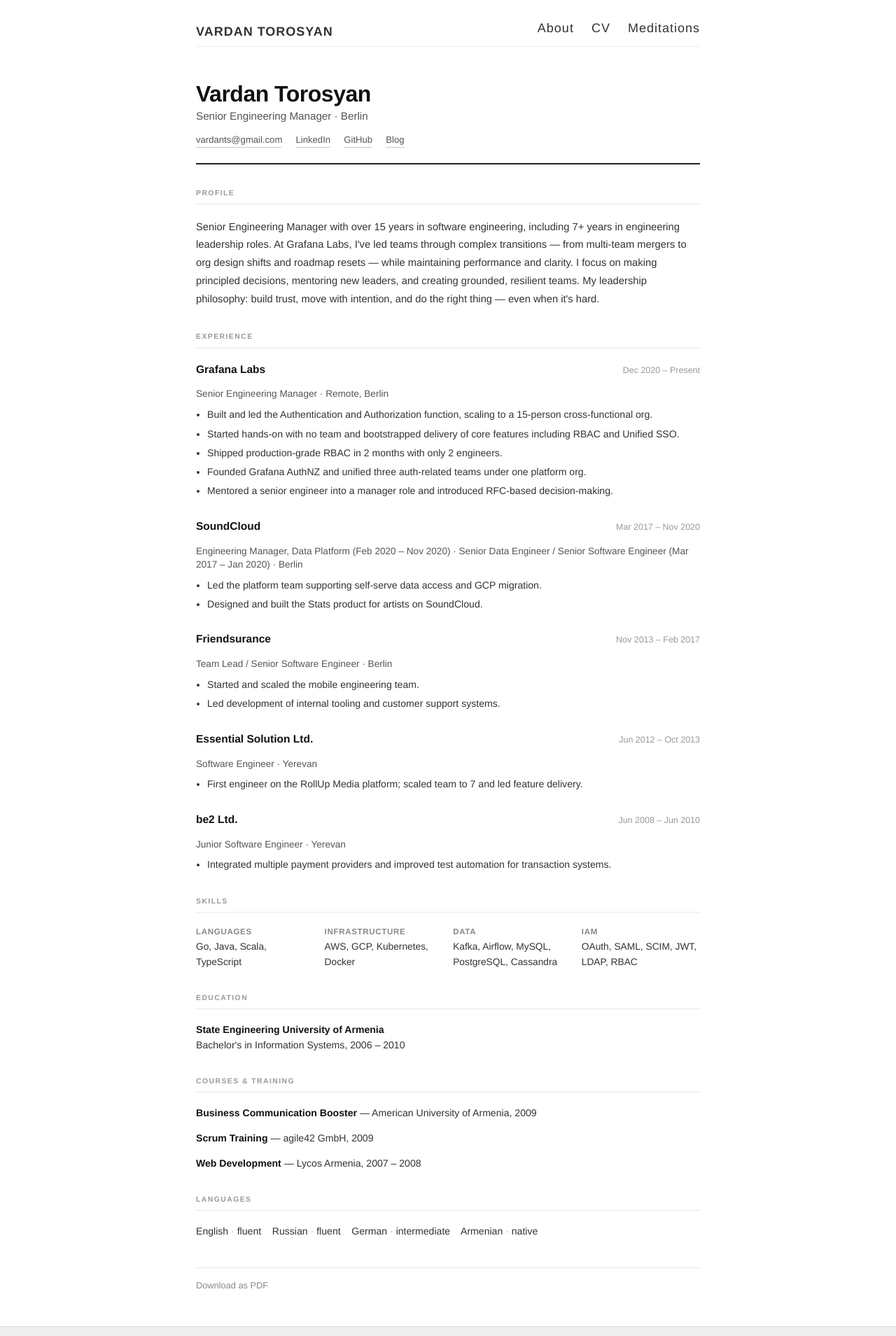
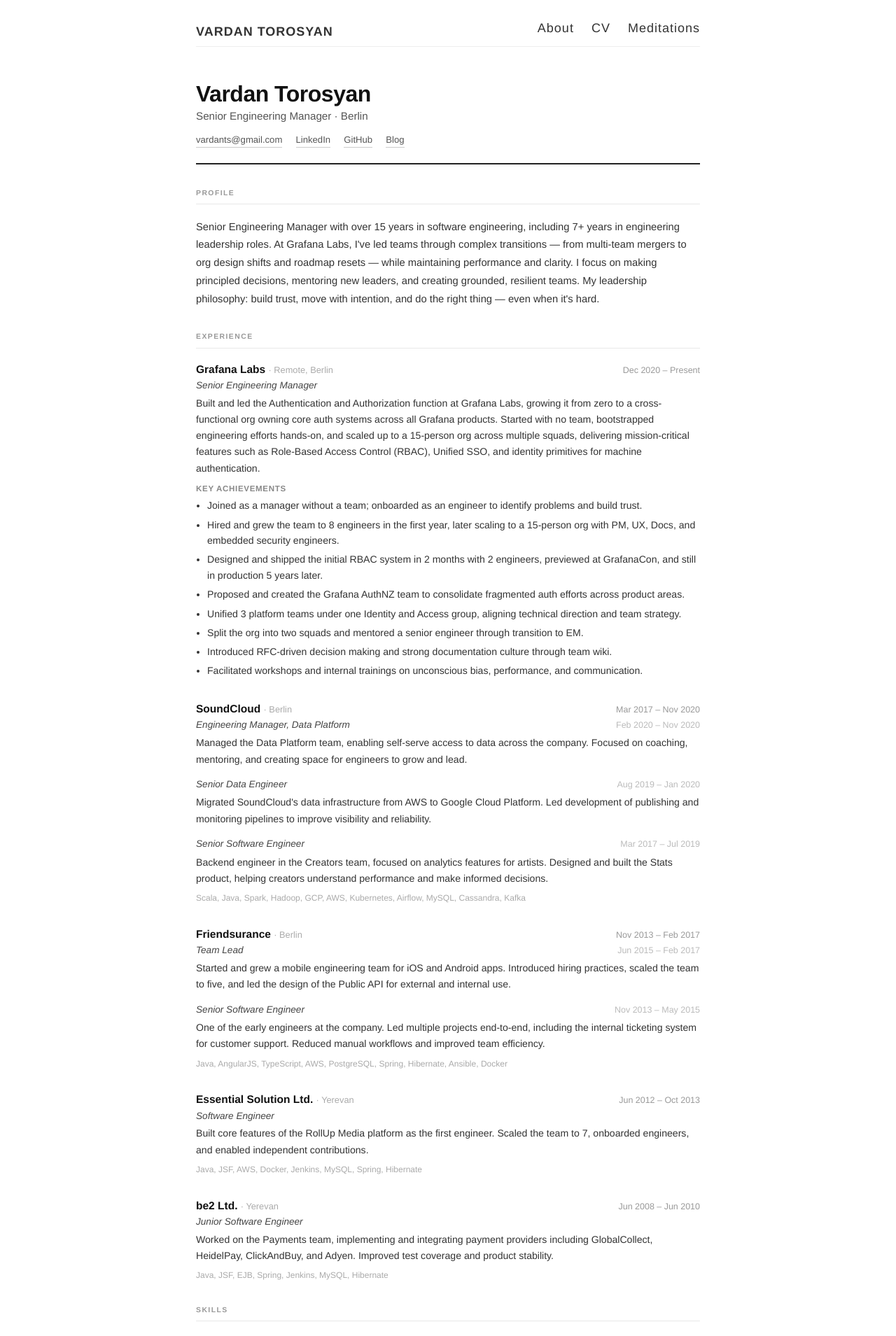
Before and after one commit to vtorosyan/vtorosyan.github.io, a Jekyll site: the page built from cv.html, in a window 1280 px wide. Shown: the top 1909 px of the page at 70% size. Built offline with Jekyll 4.4.1, drawn with Linux system fonts in a browser that asks for light colours; some of the changed text lies outside the part shown.

Commit message:
Update CV with full content from PDF — richer role descriptions and sub-roles

```diff
--- a/cv.html
+++ b/cv.html
@@ -78,7 +78,7 @@
 
   /* ── Work Experience ── */
   .cv-job {
-    margin-bottom: 1.75rem;
+    margin-bottom: 2rem;
   }
 
   .cv-job:last-child {
@@ -100,6 +100,12 @@
     color: #111;
   }
 
+  .cv-location {
+    font-size: 0.8rem;
+    color: #aaa;
+    font-weight: 400;
+  }
+
   .cv-dates {
     font-size: 0.78rem;
     color: #999;
@@ -107,14 +113,44 @@
     font-variant-numeric: tabular-nums;
   }
 
+  .cv-subrole {
+    margin-bottom: 0.9rem;
+  }
+
+  .cv-subrole:last-child {
+    margin-bottom: 0;
+  }
+
+  .cv-role-header {
+    display: flex;
+    justify-content: space-between;
+    align-items: baseline;
+    gap: 0.5rem;
+    flex-wrap: wrap;
+    margin-bottom: 0.3rem;
+  }
+
   .cv-role {
     font-size: 0.85rem;
-    color: #555;
-    margin-bottom: 0.55rem;
+    font-style: italic;
+    color: #444;
+  }
+
+  .cv-role-dates {
+    font-size: 0.78rem;
+    color: #bbb;
+    white-space: nowrap;
+  }
+
+  .cv-desc {
+    font-size: 0.88rem;
+    color: #333;
+    line-height: 1.65;
+    margin: 0 0 0.5rem;
   }
 
   .cv-job ul {
-    margin: 0;
+    margin: 0 0 0.5rem;
     padding-left: 1rem;
   }
 
@@ -123,6 +159,21 @@
     color: #333;
     margin-bottom: 0.3rem;
     line-height: 1.6;
+  }
+
+  .cv-stack {
+    font-size: 0.75rem;
+    color: #aaa;
+    margin: 0.3rem 0 0;
+  }
+
+  .cv-achievements-label {
+    font-size: 0.72rem;
+    font-weight: 700;
+    letter-spacing: 0.06em;
+    text-transform: uppercase;
+    color: #888;
+    margin: 0.6rem 0 0.3rem;
   }
 
   /* ── Skills ── */
@@ -181,29 +232,17 @@
       display: none !important;
     }
 
-    .cv {
-      max-width: 100%;
-    }
-
-    .cv-header {
-      border-bottom-color: #000;
-    }
-
-    .cv-job li,
-    .cv-profile,
-    .cv-item {
-      font-size: 10pt;
-    }
-
-    .cv-name {
-      font-size: 20pt;
-    }
+    .cv { max-width: 100%; }
+    .cv-header { border-bottom-color: #000; }
+    .cv-desc, .cv-job li, .cv-profile, .cv-item { font-size: 10pt; }
+    .cv-name { font-size: 20pt; }
   }
 
   /* ── Responsive ── */
   @media (max-width: 560px) {
     .cv-name { font-size: 1.5rem; }
-    .cv-job-header { flex-direction: column; gap: 0.1rem; }
+    .cv-job-header,
+    .cv-role-header { flex-direction: column; gap: 0.1rem; }
     .cv-skills { grid-template-columns: 1fr 1fr; }
   }
 </style>
@@ -236,64 +275,115 @@
 
     <div class="cv-job">
       <div class="cv-job-header">
-        <span class="cv-company">Grafana Labs</span>
+        <span class="cv-company">Grafana Labs <span class="cv-location">· Remote, Berlin</span></span>
         <span class="cv-dates">Dec 2020 – Present</span>
       </div>
-      <p class="cv-role">Senior Engineering Manager · Remote, Berlin</p>
-      <ul>
-        <li>Built and led the Authentication and Authorization function, scaling to a 15-person cross-functional org.</li>
-        <li>Started hands-on with no team and bootstrapped delivery of core features including RBAC and Unified SSO.</li>
-        <li>Shipped production-grade RBAC in 2 months with only 2 engineers.</li>
-        <li>Founded Grafana AuthNZ and unified three auth-related teams under one platform org.</li>
-        <li>Mentored a senior engineer into a manager role and introduced RFC-based decision-making.</li>
-      </ul>
+
+      <div class="cv-subrole">
+        <div class="cv-role-header">
+          <span class="cv-role">Senior Engineering Manager</span>
+        </div>
+        <p class="cv-desc">
+          Built and led the Authentication and Authorization function at Grafana Labs, growing it from zero to a cross-functional org owning core auth systems across all Grafana products. Started with no team, bootstrapped engineering efforts hands-on, and scaled up to a 15-person org across multiple squads, delivering mission-critical features such as Role-Based Access Control (RBAC), Unified SSO, and identity primitives for machine authentication.
+        </p>
+        <p class="cv-achievements-label">Key Achievements</p>
+        <ul>
+          <li>Joined as a manager without a team; onboarded as an engineer to identify problems and build trust.</li>
+          <li>Hired and grew the team to 8 engineers in the first year, later scaling to a 15-person org with PM, UX, Docs, and embedded security engineers.</li>
+          <li>Designed and shipped the initial RBAC system in 2 months with 2 engineers, previewed at GrafanaCon, and still in production 5 years later.</li>
+          <li>Proposed and created the Grafana AuthNZ team to consolidate fragmented auth efforts across product areas.</li>
+          <li>Unified 3 platform teams under one Identity and Access group, aligning technical direction and team strategy.</li>
+          <li>Split the org into two squads and mentored a senior engineer through transition to EM.</li>
+          <li>Introduced RFC-driven decision making and strong documentation culture through team wiki.</li>
+          <li>Facilitated workshops and internal trainings on unconscious bias, performance, and communication.</li>
+        </ul>
+      </div>
     </div>
 
     <div class="cv-job">
       <div class="cv-job-header">
-        <span class="cv-company">SoundCloud</span>
+        <span class="cv-company">SoundCloud <span class="cv-location">· Berlin</span></span>
         <span class="cv-dates">Mar 2017 – Nov 2020</span>
       </div>
-      <p class="cv-role">Engineering Manager, Data Platform (Feb 2020 – Nov 2020) · Senior Data Engineer / Senior Software Engineer (Mar 2017 – Jan 2020) · Berlin</p>
-      <ul>
-        <li>Led the platform team supporting self-serve data access and GCP migration.</li>
-        <li>Designed and built the Stats product for artists on SoundCloud.</li>
-      </ul>
+
+      <div class="cv-subrole">
+        <div class="cv-role-header">
+          <span class="cv-role">Engineering Manager, Data Platform</span>
+          <span class="cv-role-dates">Feb 2020 – Nov 2020</span>
+        </div>
+        <p class="cv-desc">Managed the Data Platform team, enabling self-serve access to data across the company. Focused on coaching, mentoring, and creating space for engineers to grow and lead.</p>
+      </div>
+
+      <div class="cv-subrole">
+        <div class="cv-role-header">
+          <span class="cv-role">Senior Data Engineer</span>
+          <span class="cv-role-dates">Aug 2019 – Jan 2020</span>
+        </div>
+        <p class="cv-desc">Migrated SoundCloud's data infrastructure from AWS to Google Cloud Platform. Led development of publishing and monitoring pipelines to improve visibility and reliability.</p>
+      </div>
+
+      <div class="cv-subrole">
+        <div class="cv-role-header">
+          <span class="cv-role">Senior Software Engineer</span>
+          <span class="cv-role-dates">Mar 2017 – Jul 2019</span>
+        </div>
+        <p class="cv-desc">Backend engineer in the Creators team, focused on analytics features for artists. Designed and built the Stats product, helping creators understand performance and make informed decisions.</p>
+        <p class="cv-stack">Scala, Java, Spark, Hadoop, GCP, AWS, Kubernetes, Airflow, MySQL, Cassandra, Kafka</p>
+      </div>
     </div>
 
     <div class="cv-job">
       <div class="cv-job-header">
-        <span class="cv-company">Friendsurance</span>
+        <span class="cv-company">Friendsurance <span class="cv-location">· Berlin</span></span>
         <span class="cv-dates">Nov 2013 – Feb 2017</span>
       </div>
-      <p class="cv-role">Team Lead / Senior Software Engineer · Berlin</p>
-      <ul>
-        <li>Started and scaled the mobile engineering team.</li>
-        <li>Led development of internal tooling and customer support systems.</li>
-      </ul>
+
+      <div class="cv-subrole">
+        <div class="cv-role-header">
+          <span class="cv-role">Team Lead</span>
+          <span class="cv-role-dates">Jun 2015 – Feb 2017</span>
+        </div>
+        <p class="cv-desc">Started and grew a mobile engineering team for iOS and Android apps. Introduced hiring practices, scaled the team to five, and led the design of the Public API for external and internal use.</p>
+      </div>
+
+      <div class="cv-subrole">
+        <div class="cv-role-header">
+          <span class="cv-role">Senior Software Engineer</span>
+          <span class="cv-role-dates">Nov 2013 – May 2015</span>
+        </div>
+        <p class="cv-desc">One of the early engineers at the company. Led multiple projects end-to-end, including the internal ticketing system for customer support. Reduced manual workflows and improved team efficiency.</p>
+        <p class="cv-stack">Java, AngularJS, TypeScript, AWS, PostgreSQL, Spring, Hibernate, Ansible, Docker</p>
+      </div>
     </div>
 
     <div class="cv-job">
       <div class="cv-job-header">
-        <span class="cv-company">Essential Solution Ltd.</span>
+        <span class="cv-company">Essential Solution Ltd. <span class="cv-location">· Yerevan</span></span>
         <span class="cv-dates">Jun 2012 – Oct 2013</span>
       </div>
-      <p class="cv-role">Software Engineer · Yerevan</p>
-      <ul>
-        <li>First engineer on the RollUp Media platform; scaled team to 7 and led feature delivery.</li>
-      </ul>
+      <div class="cv-subrole">
+        <div class="cv-role-header">
+          <span class="cv-role">Software Engineer</span>
+        </div>
+        <p class="cv-desc">Built core features of the RollUp Media platform as the first engineer. Scaled the team to 7, onboarded engineers, and enabled independent contributions.</p>
+        <p class="cv-stack">Java, JSF, AWS, Docker, Jenkins, MySQL, Spring, Hibernate</p>
+      </div>
     </div>
 
     <div class="cv-job">
       <div class="cv-job-header">
-        <span class="cv-company">be2 Ltd.</span>
+        <span class="cv-company">be2 Ltd. <span class="cv-location">· Yerevan</span></span>
         <span class="cv-dates">Jun 2008 – Jun 2010</span>
       </div>
-      <p class="cv-role">Junior Software Engineer · Yerevan</p>
-      <ul>
-        <li>Integrated multiple payment providers and improved test automation for transaction systems.</li>
-      </ul>
+      <div class="cv-subrole">
+        <div class="cv-role-header">
+          <span class="cv-role">Junior Software Engineer</span>
+        </div>
+        <p class="cv-desc">Worked on the Payments team, implementing and integrating payment providers including GlobalCollect, HeidelPay, ClickAndBuy, and Adyen. Improved test coverage and product stability.</p>
+        <p class="cv-stack">Java, JSF, EJB, Spring, Jenkins, MySQL, Hibernate</p>
+      </div>
     </div>
+
   </section>
 
   <section class="cv-section">
@@ -304,7 +394,7 @@
         <dd>Go, Java, Scala, TypeScript</dd>
       </div>
       <div class="cv-skill-group">
-        <dt>Infrastructure</dt>
+        <dt>Cloud &amp; Infrastructure</dt>
         <dd>AWS, GCP, Kubernetes, Docker</dd>
       </div>
       <div class="cv-skill-group">
@@ -322,20 +412,20 @@
     <h2 class="cv-section-title">Education</h2>
     <p class="cv-item">
       <strong>State Engineering University of Armenia</strong><br>
-      Bachelor's in Information Systems, 2006 – 2010
+      Bachelor's in Information Systems, Sep 2006 – Jun 2010
     </p>
   </section>
 
   <section class="cv-section">
     <h2 class="cv-section-title">Courses &amp; Training</h2>
-    <p class="cv-item"><strong>Business Communication Booster</strong> — American University of Armenia, 2009</p>
-    <p class="cv-item"><strong>Scrum Training</strong> — agile42 GmbH, 2009</p>
-    <p class="cv-item"><strong>Web Development</strong> — Lycos Armenia, 2007 – 2008</p>
+    <p class="cv-item"><strong>Business Communication Booster</strong> — American University of Armenia, Sep–Dec 2009</p>
+    <p class="cv-item"><strong>Scrum Training and Coaching</strong> — agile42 GmbH, Jun–Jul 2009</p>
+    <p class="cv-item"><strong>Web Development</strong> (J2SE, J2EE, PHP, SQL, OOP) — Lycos Armenia, Sep 2007 – May 2008</p>
   </section>
 
   <section class="cv-section">
     <h2 class="cv-section-title">Languages</h2>
-    <p class="cv-item">English <span style="color:#aaa">·</span> fluent &nbsp;&nbsp; Russian <span style="color:#aaa">·</span> fluent &nbsp;&nbsp; German <span style="color:#aaa">·</span> intermediate &nbsp;&nbsp; Armenian <span style="color:#aaa">·</span> native</p>
+    <p class="cv-item">English <span style="color:#ccc">·</span> fluent &nbsp;&nbsp; Russian <span style="color:#ccc">·</span> fluent &nbsp;&nbsp; German <span style="color:#ccc">·</span> intermediate &nbsp;&nbsp; Armenian <span style="color:#ccc">·</span> native</p>
   </section>
 
   <div class="cv-footer">
```
